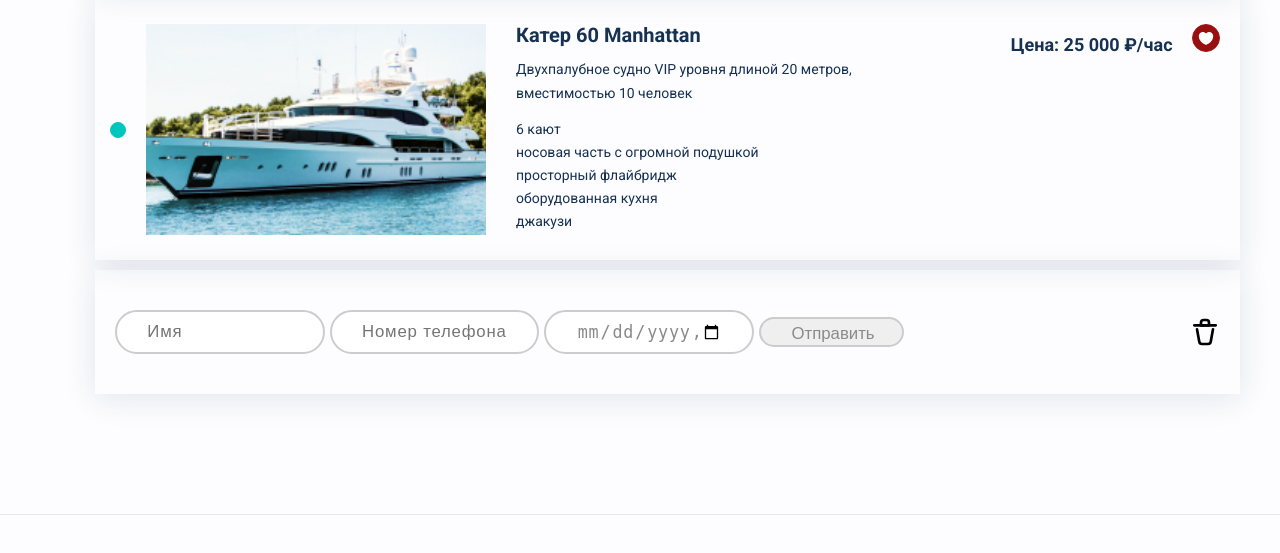
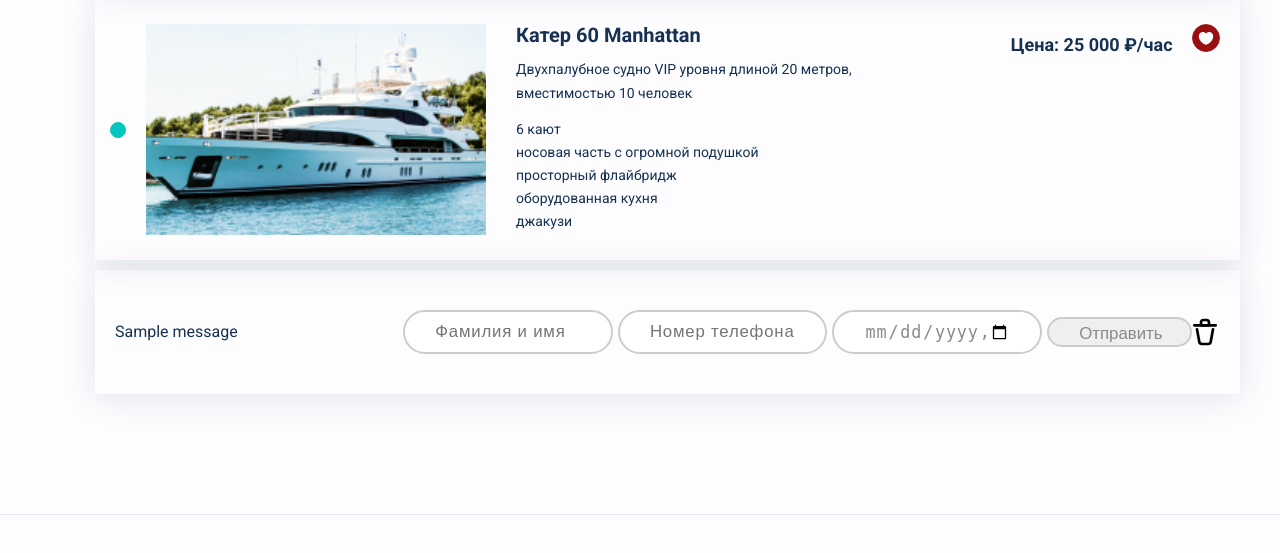
Before and after one commit to hobrrr/yacht-club, a Flask app: page /favorite in a window 1280 px wide. Shown: the part 494-1047 px from the top of the page. Run offline with Flask 3, Linux system fonts and the light colour scheme; one stand-in notice (Sample message) is shown.

Commit message:
name fix

```diff
--- a/main.py
+++ b/main.py
@@ -1,5 +1,7 @@
-from flask import Flask, render_template, request
+from flask import Flask, render_template, request, flash
+import re
 app = Flask('test')
+app.secret_key = '12345678'
 @app.route('/')
 def index():
     return render_template('index.html')
@@ -23,8 +25,17 @@ def favorite():
 @app.route('/feedback', methods=['POST'])
 def feedback():
     name = request.form['name']
+    if len(name) < 3 or not re.match(r'^[A-Za-zА-Яа-яЁё\'\-\s]{2,50}$', name):
+        flash('Введите корректные фамилию и имя')
+        return render_template('favorite.html')
     tel = request.form['tel']
+    if len(tel) < 11 or len(tel) > 12 or not re.match(r'^((8|\+7)[\- ]?)?(\(?\d{3}\)?[\- ]?)?[\d\- ]{7,10}$', tel):
+        flash('Введите корректный телефон')
+        return render_template('favorite.html')
     datetime = request.form['datetime']
+    if not re.match(r'^(\d{4}-\d{2}-\d{2}T\d{2}:\d{2})$', datetime):
+        flash('Введите корректное время')
+        return render_template('favorite.html')
     print(name, tel, datetime)
     return render_template('index.html')
 
--- a/templates/favorite.html
+++ b/templates/favorite.html
@@ -110,9 +110,18 @@
           </li>
         </ul>
         <div class="rent-form">
+          {% with messages = get_flashed_messages(with_categories=true) %}
+        {% if messages %}
+          <div class="flash-messages">
+            {% for category, message in messages %}
+              <div class="flash {{ category }}">{{ message }}</div>
+            {% endfor %}
+          </div>
+        {% endif %}
+      {% endwith %}
       <form action="/feedback" method="post" class="form-style">
-        <input type="text" name="name" id="name" placeholder="Имя" class="form-item">
-        <input type="tel" name="tel" id="tel" placeholder="Номер телефона" class="form-item">
+        <input type="text" name="name" id="name" placeholder="Фамилия и имя" class="form-item" required>
+        <input type="tel" name="tel" id="tel" placeholder="Номер телефона" class="form-item" required>
         <input type="datetime-local" id="datetime" name="datetime" min="2025-05-1T09:00" max="2025-08-29T20:00" class="form-item" required>
         <button type="submit" class="form-button">Отправить</button>
       </form>
```
